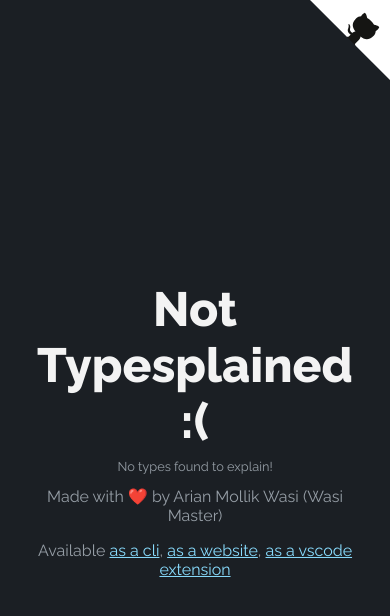
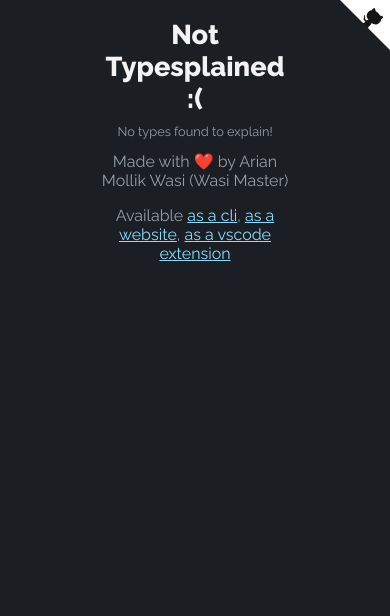
Before and after one commit to typesplainer/typesplainer-web, a Flask app: template src/website/templates/typesplain.html in a window 390 px wide. Shown: the top 616 px of the page. Run offline with Flask 2, Linux system fonts and the light colour scheme; the template is opened without the code that fills it, so the values that code supplies are empty.

Commit message:
Better mobile support

```diff
--- a/src/website/static/index.html
+++ b/src/website/static/index.html
@@ -151,8 +151,6 @@
       aria-label="View source on GitHub"
       title="View source on GitHub"
       ><svg
-        width="80"
-        height="80"
         viewBox="0 0 250 250"
         style="
           fill: #fff;
@@ -163,6 +161,7 @@
           right: 0;
         "
         aria-hidden="true"
+        id="github-corner"
       >
         <path d="M0,0 L115,115 L130,115 L142,142 L250,250 L250,0 Z"></path>
         <path
--- a/src/website/static/styles.css
+++ b/src/website/static/styles.css
@@ -145,6 +145,10 @@ a {
   -webkit-animation: slide-down 1.2s ease-out;
   -webkit-animation-fill-mode: forwards;
 }
+#github-corner{
+  width: 80px;
+  height: 80px;
+}
 @media only screen and (max-width: 800px) {
   #container,
   .center {
@@ -155,6 +159,10 @@ a {
   }
   .center .description {
     font-size: 1em;
+  }
+  #github-corner{
+    width: 50px;
+    height: 50px;
   }
 }
 @media only screen and (max-width: 667px) {
--- a/src/website/static/typesplain.css
+++ b/src/website/static/typesplain.css
@@ -11,6 +11,61 @@ ul {
   padding: 0;
   list-style-type: none;
 }
+
+.content{
+  max-width: fit-content;
+  width: 50%;
+  margin: 0 auto;
+}
+
+.content .title {
+  margin-bottom: 0;
+  animation: slide-down 1s ease-out;
+  animation-fill-mode: forwards;
+  text-align: center;
+  color: rgba(255, 255, 255, 0.95);
+  font-family: "Raleway", sans-serif;
+  font-size: 6rem;
+  font-weight: 800;
+  -webkit-animation: slide-down 1s ease-out;
+  -webkit-animation-fill-mode: forwards;
+}
+.content .description {
+  opacity: 0;
+  margin-top: 10px;
+  animation: slide-down 1s ease-out;
+  animation-delay: 0.3s;
+  animation-fill-mode: forwards;
+  text-align: center;
+  color: #959da5;
+  font-family: "Raleway", sans-serif;
+  font-size: 1.5rem;
+  font-weight: 400;
+  -webkit-animation: slide-down 1s ease-out;
+  -webkit-animation-fill-mode: forwards;
+}
+.content #typesplain {
+  box-sizing: border-box;
+  transition: all 0.3s ease;
+  opacity: 0;
+  margin-top: 1em;
+  border: 1px solid #ba8ef7;
+  border-radius: 6px;
+  background: transparent;
+  cursor: pointer;
+  padding: 16px 24px 16px;
+  width: auto;
+  animation: fade-in 1s ease-out;
+  animation-delay: 1s;
+  animation-fill-mode: forwards;
+  text-align: center;
+  color: #ba8ef7;
+  font-family: "Fira Code,Cascadia Code,Menlo,Monaco,Consolas,Courier New",
+    sans-serif;
+  font-size: 1.1em;
+  font-weight: 600;
+}
+
 .explanation-container {
   opacity: 0;
   margin: 10px;
@@ -37,3 +92,46 @@ ul {
   font-size: 1em;
   font-weight: 400;
 }
+
+@media only screen and (max-width: 1366px) {
+  .content .title {
+    font-size: 4em;
+  }
+  .explanation-container__title {
+    font-size: 1.5em;
+  }
+  .explanation-container__description{
+    font-size: 1em;
+  }
+  .content .description, {
+    font-size: 1em;
+  }
+}
+@media only screen and (max-width: 800px) {
+  .content .title {
+    font-size: 2.5em;
+  }
+  .explanation-container__title {
+    font-size: 1.2em;
+  }
+  .explanation-container__description {
+    font-size: 0.8em;
+  }
+  .content .description{
+    font-size: 1em;
+  }
+}
+@media only screen and (max-width: 480px) {
+  .content .title {
+    font-size: 1.7em;
+  }
+  .explanation-container__title {
+    font-size: 1em;
+  }
+  .explanation-container__description {
+    font-size: 0.8em;
+  }
+  .content .description{
+    font-size: 0.8em;
+  }
+}
--- a/src/website/templates/typesplain.html
+++ b/src/website/templates/typesplain.html
@@ -123,8 +123,6 @@
       aria-label="View source on GitHub"
       title="View source on GitHub"
       ><svg
-        width="80"
-        height="80"
         viewBox="0 0 250 250"
         style="
           fill: #fff;
@@ -135,6 +133,7 @@
           right: 0;
         "
         aria-hidden="true"
+        id="github-corner"
       >
         <path d="M0,0 L115,115 L130,115 L142,142 L250,250 L250,0 Z"></path>
         <path
@@ -192,7 +191,7 @@
       </div>
     </noscript>
 
-    <div class="center">
+    <div class="content">
       {% if data %}
       <h1 class="title">Typesplained!</h1>
       <p class="description">Explanation of your types</p>
```
